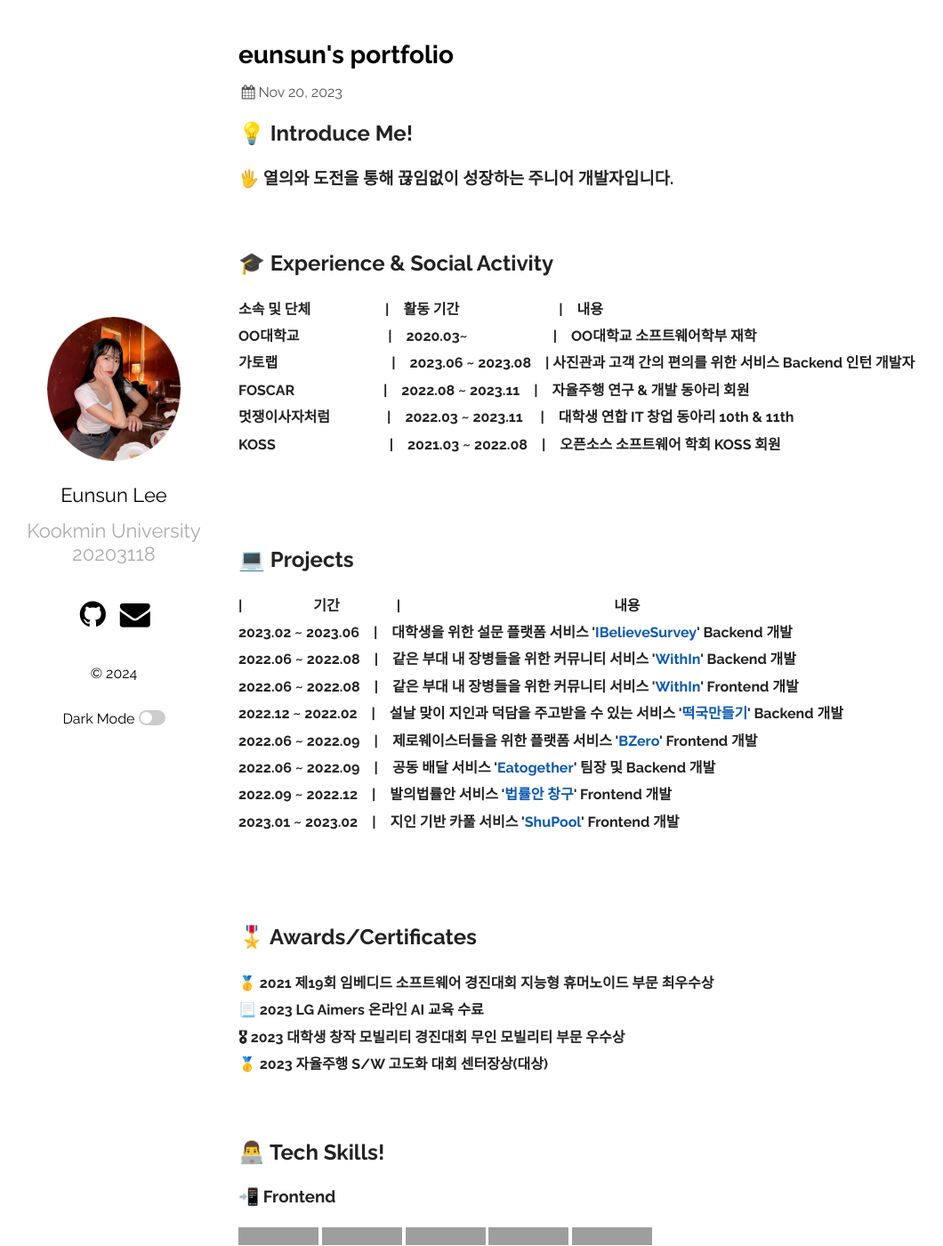
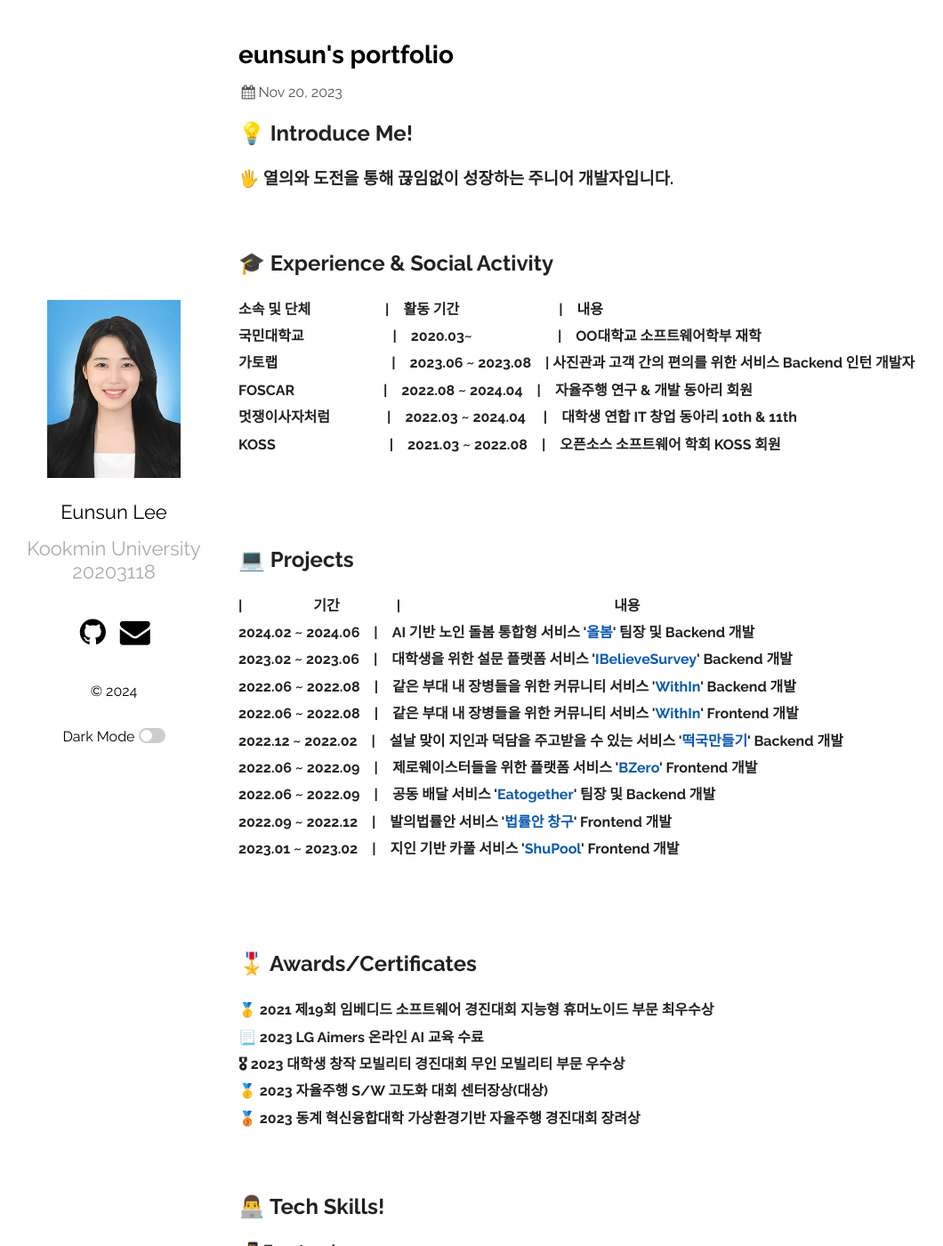
Before and after one commit to Eun-sun-Lee/Eun-sun-Lee.github.io, a Jekyll site: the page built from _posts/2021-12-16-eunsunBlog.markdown, in a window 1280 px wide and 1400 px high. Shown: the whole window at 89% size, without its empty margins (87-1147 px from the left). Built offline with Jekyll 4.4.1, drawn with Linux system fonts in a browser that asks for light colours; grey boxes are pictures that could not be loaded.

Commit message:
[fix] : 프로젝트 및 수상경력 추가

```diff
--- a/_posts/2021-12-16-eunsunBlog.markdown
+++ b/_posts/2021-12-16-eunsunBlog.markdown
@@ -12,13 +12,13 @@ date:   2023-11-20 23:43:41 +0900
 <h4>
 소속 및 단체　　　　 　|　활동 기간　　　　　　　|　내용
 <br/>
-OO대학교　　　　 　　|　2020.03~　　　　　　|　OO대학교 소프트웨어학부 재학
+국민대학교　　　　 　　|　2020.03~　　　　　　|　OO대학교 소프트웨어학부 재학
 <br/>
 가토랩　　　　　　　　|　2023.06 ~ 2023.08　| 사진관과 고객 간의 편의를 위한 서비스 Backend 인턴 개발자
 <br/>
-FOSCAR　　　　 　　|　2022.08 ~ 2023.11　|　자율주행 연구 & 개발 동아리 회원
+FOSCAR　　　　 　　|　2022.08 ~ 2024.04　|　자율주행 연구 & 개발 동아리 회원
 <br/>
-멋쟁이사자처럼　　　　|　2022.03 ~ 2023.11 　|　대학생 연합 IT 창업 동아리 10th & 11th
+멋쟁이사자처럼　　　　|　2022.03 ~ 2024.04 　|　대학생 연합 IT 창업 동아리 10th & 11th
 <br/>
 KOSS　　　　　　　　|　2021.03 ~ 2022.08　|　오픈소스 소프트웨어 학회 KOSS 회원
 </h4>
@@ -28,6 +28,8 @@ KOSS　　　　　　　　|　2021.03 ~ 2022.08　|　오픈소스 소프트
 <!-- **Projects** -->
 <h4>
 |　　　　　기간　　　　|　　　　　　　　　　　　　　　내용
+<br/>
+2024.02 ~ 2024.06　|　AI 기반 노인 돌봄 통합형 서비스 '<a href="https://github.com/kookmin-sw/capstone-2024-25">올봄</a>' 팀장 및 Backend 개발
 <br/>
 2023.02 ~ 2023.06　|　대학생을 위한 설문 플랫폼 서비스 '<a href="https://github.com/2023-AlphaProject/iBelieveSurvey_backend">IBelieveSurvey</a>' Backend 개발
 <br/>
@@ -57,6 +59,8 @@ KOSS　　　　　　　　|　2021.03 ~ 2022.08　|　오픈소스 소프트
 <d>🎖 2023 대학생 창작 모빌리티 경진대회 무인 모빌리티 부문 우수상</d>
 <br/>
 <d>🥇 2023 자율주행 S/W 고도화 대회 센터장상(대상)</d>
+<br/>
+<d>🥉 2023 동계 혁신융합대학 가상환경기반 자율주행 경진대회 장려상</d>
 </h4>
 <br/>
 <d></d>
```
Also changed, not shown: assets/eunsun.png, assets/eunsunPast.png (added).
